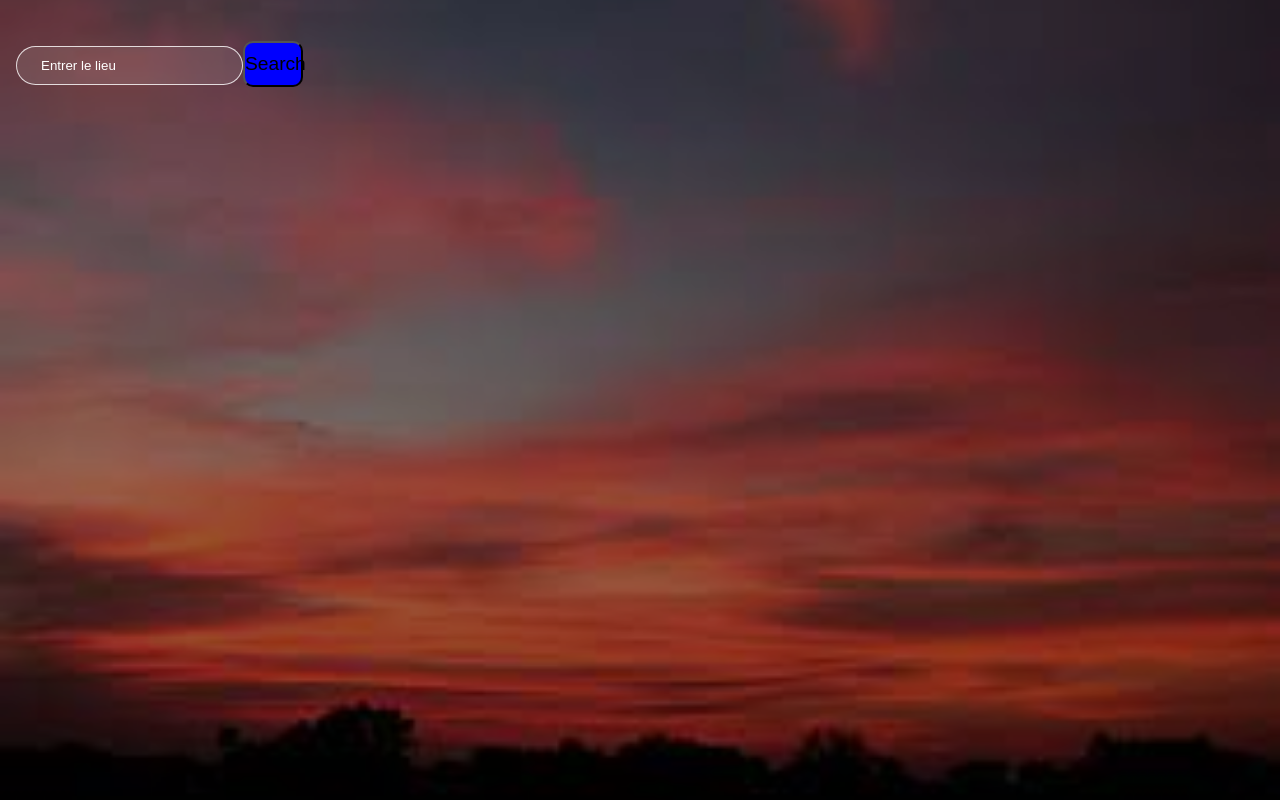
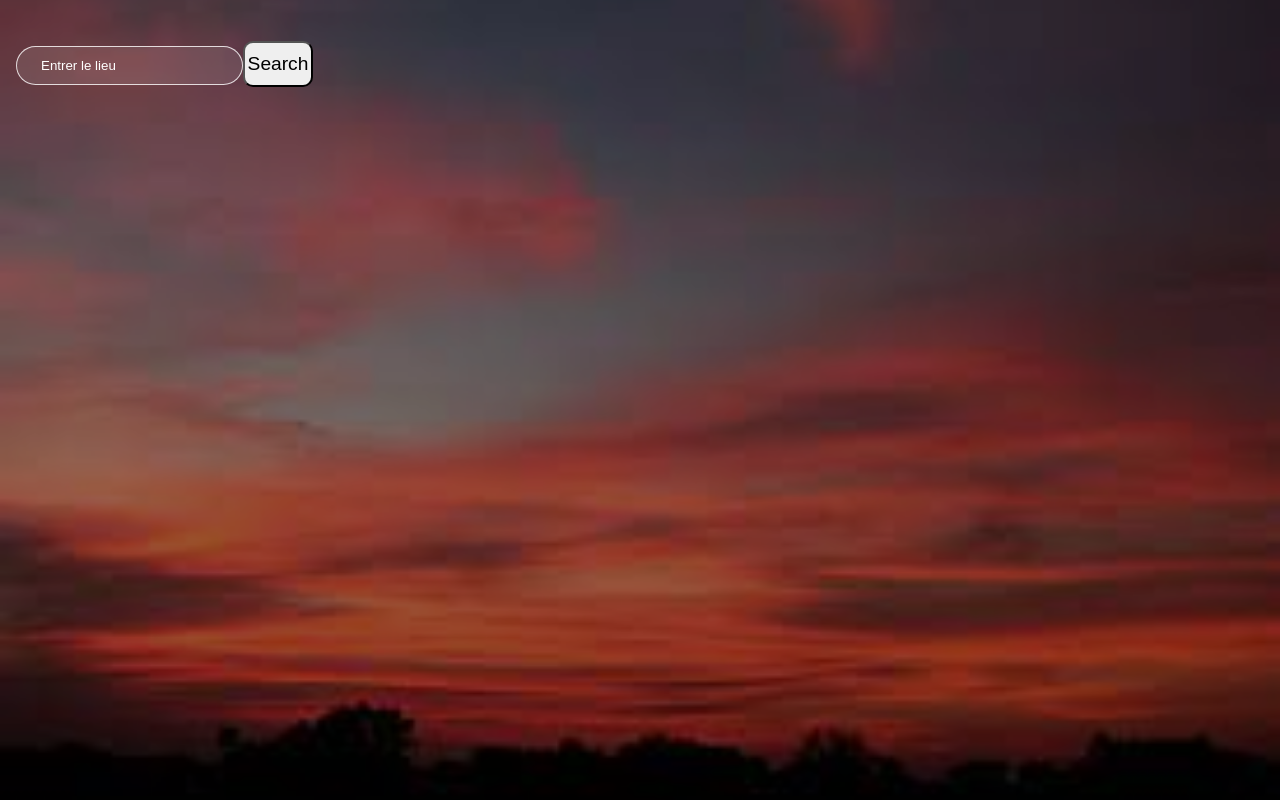
Before and after one commit to Biram-NDIAYE/applicationmeteo, a React (Create React App) app: page / in a window 1280 px wide. Built offline with nearby package versions, Linux system fonts and the light colour scheme.

Commit message:
Update index.css

```diff
--- a/src/index.css
+++ b/src/index.css
@@ -97,12 +97,11 @@ color:white;
  font-size: 700;
    }
 button {
-  background-color: blue;
+
   border-radius: 10px;
-  width: 60px;
+  width: 70px;
   padding: 10px 0px;
   margin-top: 25px;
   font-size: 1.2rem;
-  color: black;
   cursor: pointer;
 }
```
